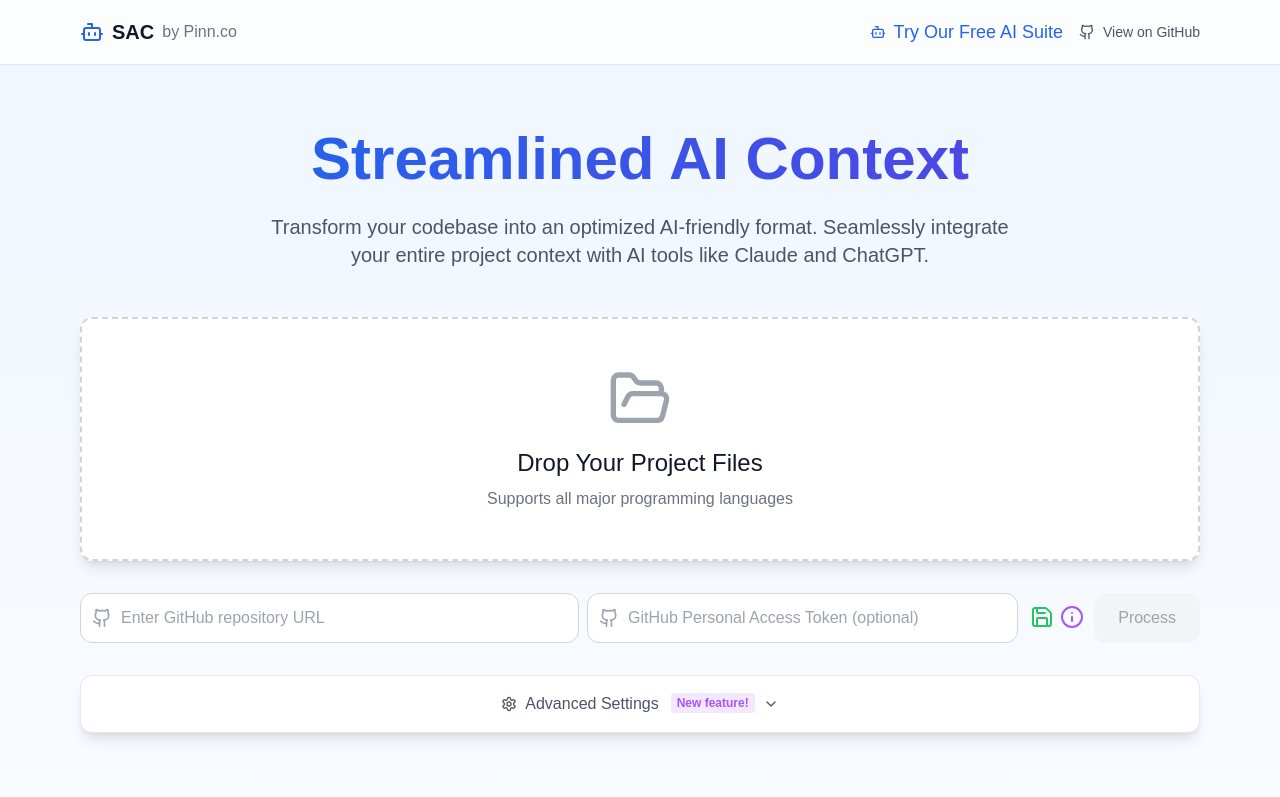
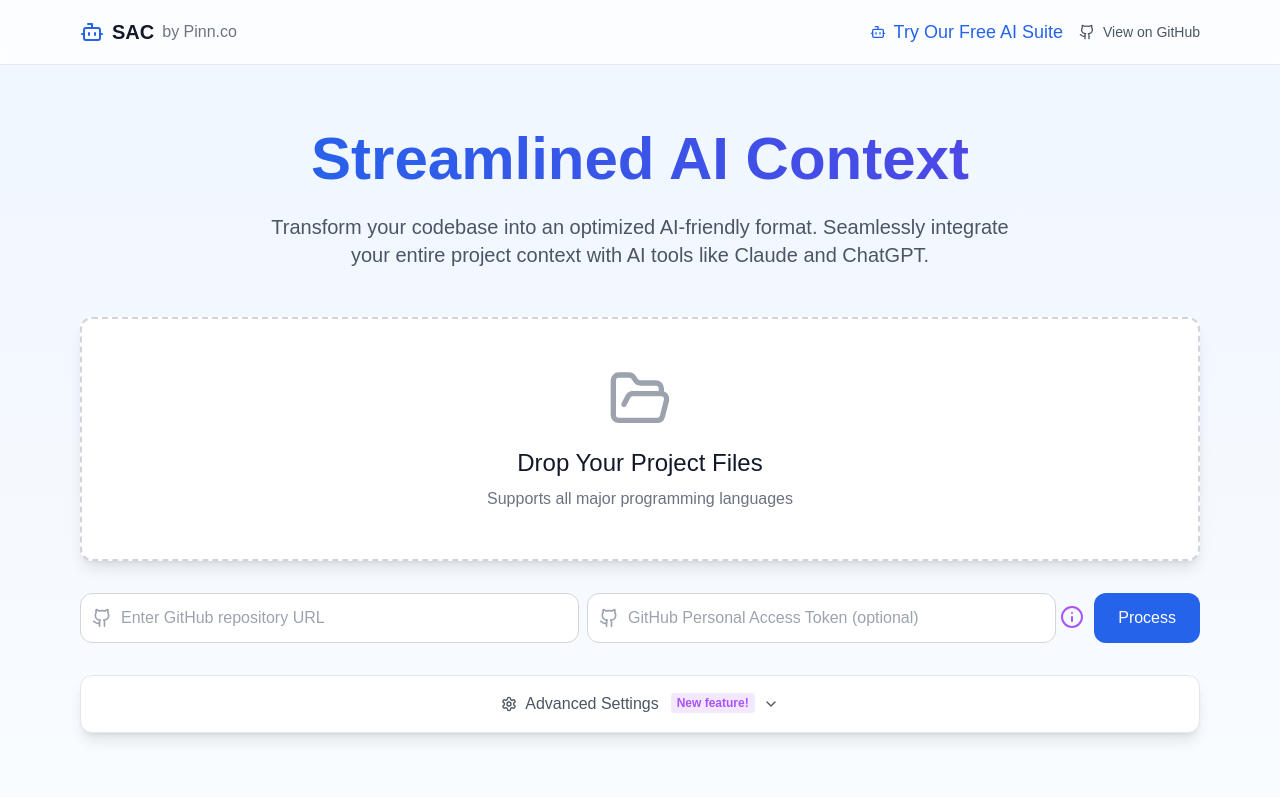
Before and after one commit to emiralp/pinnco, a Next.js app: page / in a window 1280 px wide. Shown: the top 797 px of the page. Built offline with nearby package versions, Linux system fonts and the light colour scheme.

Commit message:
Few fixes for deployment

```diff
--- a/src/app/components/SAC.tsx
+++ b/src/app/components/SAC.tsx
@@ -10,7 +10,8 @@ import {
     ArrowUpRight,
     Save,
     SaveIcon,
-    CheckCheck
+    CheckCheck,
+    X
 } from 'lucide-react';
 import { useState, useRef, useEffect, useCallback } from 'react';
 
@@ -115,7 +116,6 @@ const SAC = () => {
     const [generating, setGenerating] = useState(false);
     const [error, setError] = useState<string | null>(null);
     const { settings, updateSettings, setSettings } = useSettings();
-    const [isSaved, setIsSaved] = useState('');
 
     // Advanced settings state
     const [showAdvanced, setShowAdvanced] = useState(false);
@@ -124,7 +124,6 @@ const SAC = () => {
     const [currentTokens, setCurrentTokens] = useState(0);
     const copyTimeoutRef = useRef<NodeJS.Timeout | null>(null);
     const processingTimeoutRef = useRef<NodeJS.Timeout | null>(null);
-    const [help, setHelp] = useState(false);
 
     // Cleanup effect
     useEffect(() => {
@@ -436,7 +435,7 @@ const SAC = () => {
             progress: { processed: 0, total: 0 }
         });
 
-        const abortControllerRef = useRef(null);
+        const abortControllerRef = useRef<AbortController | null>(null);
 
         // Utility functions for file processing
         const shouldSkipEntry = useCallback((path) => {
@@ -502,7 +501,7 @@ const SAC = () => {
         // API interaction functions
         const fetchRepoContents = async (owner, repo, branch = null, basePath = '') => {
             try {
-                const headers = {
+                const headers: Record<string, string> = {
                     'Accept': 'application/vnd.github.v3+json'
                 };
 
@@ -595,8 +594,13 @@ const SAC = () => {
                         await new Promise(resolve => setTimeout(resolve, 50));
 
                     } catch (error) {
-                        if (error.message === 'Operation cancelled') throw error;
-                        console.warn(`Error processing ${file.path}:`, error);
+                        if (error instanceof Error) {
+                            if (error.message === 'Operation cancelled') throw error;
+                            console.warn(`Error processing ${file.path}:`, error);
+                        } else {
+                            // Handle unknown error types
+                            console.warn(`Unknown error processing ${file.path}:`, error);
+                        }
                     }
                 }
 
@@ -608,9 +612,6 @@ const SAC = () => {
                 };
 
             } catch (error) {
-                if (signal?.aborted) {
-                    throw new Error('Operation cancelled by user');
-                }
                 throw error;
             }
         };
@@ -693,10 +694,17 @@ const SAC = () => {
                 );
                 onProcess(false, result);
             } catch (error) {
-                if (error.message !== 'Operation cancelled by user') {
+                if (error instanceof Error) {
+                    if (error.message !== 'Operation cancelled by user') {
+                        setFormState(prev => ({
+                            ...prev,
+                            error: error.message
+                        }));
+                    }
+                } else {
                     setFormState(prev => ({
                         ...prev,
-                        error: error.message
+                        error: 'An unknown error occurred'
                     }));
                 }
                 onProcess(false);
@@ -739,7 +747,7 @@ const SAC = () => {
                     </div>
                 )}
 
-                <form onSubmit={handleSubmit} className="space-y-4">
+                <form className="space-y-4">
                     <div className="relative">
                         <div className="flex gap-2">
                             <div className="relative flex-1">
@@ -749,7 +757,14 @@ const SAC = () => {
                                 <input
                                     type="text"
                                     value={formState.url}
-                                    onChange={handleUrlChange}
+                                    onChange={(e)=>{
+                                        handleUrlChange(e)
+                                    }}
+                                    onBlur={(e)=>{
+                                        updateSettings({
+                                            githubUrl: e.target.value
+                                        });
+                                    }}
                                     disabled={processing}
                                     className="block w-full pl-10 pr-12 py-3 border border-gray-300 rounded-xl focus:ring-2 focus:ring-blue-500 focus:border-blue-500"
                                     placeholder="Enter GitHub repository URL"
@@ -764,27 +779,15 @@ const SAC = () => {
                                     type="text"
                                     value={formState.token}
                                     onChange={handleTokenChange}
+                                    onBlur={(e)=>{
+                                        updateSettings({
+                                            githubToken: e.target.value
+                                        });
+                                    }}
                                     disabled={processing}
                                     className="block w-full pl-10 pr-12 py-3 border border-gray-300 rounded-xl focus:ring-2 focus:ring-blue-500 focus:border-blue-500"
                                     placeholder="GitHub Personal Access Token (optional)"
                                 />
-                                <button
-                                    type="button"
-                                    onClick={(e) => {
-                                        // Save both URL and token to settings
-                                        updateSettings({
-                                            githubToken: formState.token,
-                                            githubUrl: formState.url
-                                        });
-                                        setIsSaved(true)
-                                        setTimeout(() => {
-                                            setIsSaved(false)
-                                        }, 1000)
-                                    }}
-                                    className="text-md -mt-0.5 font-bold text-green-500 px-1 py-0.5 rounded min-w-[30px] ms-2"
-                                >
-                                    {isSaved ? <CheckCheck /> : <SaveIcon />}
-                                </button>
                                 <button
                                     type="button"
                                     onClick={toggleHelp}
@@ -807,12 +810,13 @@ const SAC = () => {
                                 </button>
                             ) : (
                                 <button
+                                    onClick={(e)=>{
+                                        handleUrlChange(e);
+                                        handleTokenChange(e);
+                                        handleSubmit(e)
+                                    }}
                                     type="submit"
-                                    disabled={!formState.url}
-                                    className={`px-6 py-3 rounded-xl font-medium transition-colors ${!formState.url
-                                        ? 'bg-gray-100 text-gray-400 cursor-not-allowed'
-                                        : 'bg-blue-600 text-white hover:bg-blue-700'
-                                        }`}
+                                    className="px-6 py-3 rounded-xl font-medium transition-colors bg-blue-600 text-white hover:bg-blue-700"
                                 >
                                     Process
                                 </button>
@@ -1214,7 +1218,9 @@ const SAC = () => {
                         </div>
 
                         <button
-                            onClick={() => setShowAdvanced(!showAdvanced)}
+                            onClick={() => {
+                                setShowAdvanced(!showAdvanced)
+                            }}
                             className="w-full flex items-center justify-center gap-2 text-gray-600 hover:text-gray-900 p-4 bg-white rounded-xl border border-gray-200 shadow-lg hover:bg-gray-50 transition-colors"
                             aria-expanded={showAdvanced}
                         >
```
